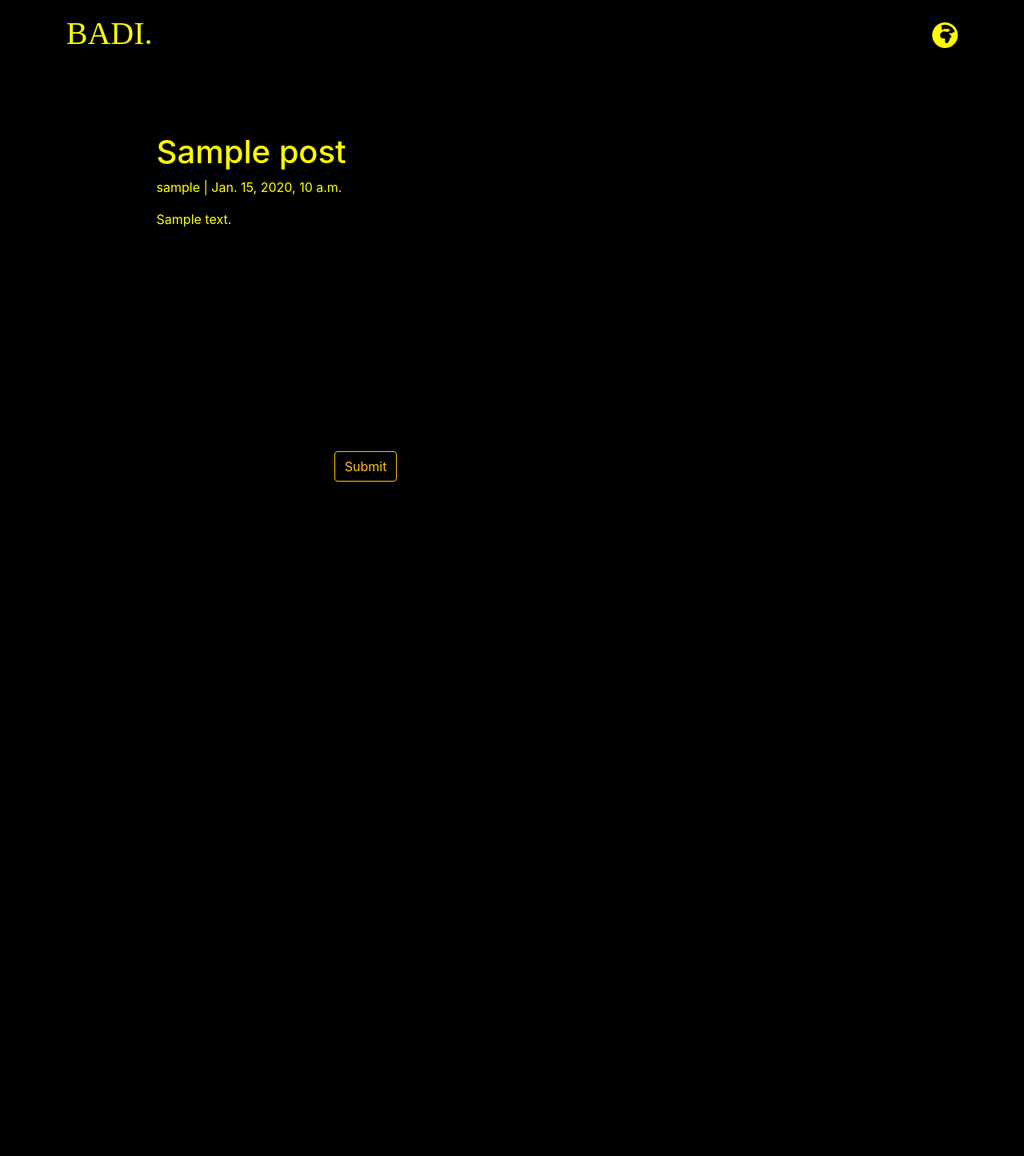
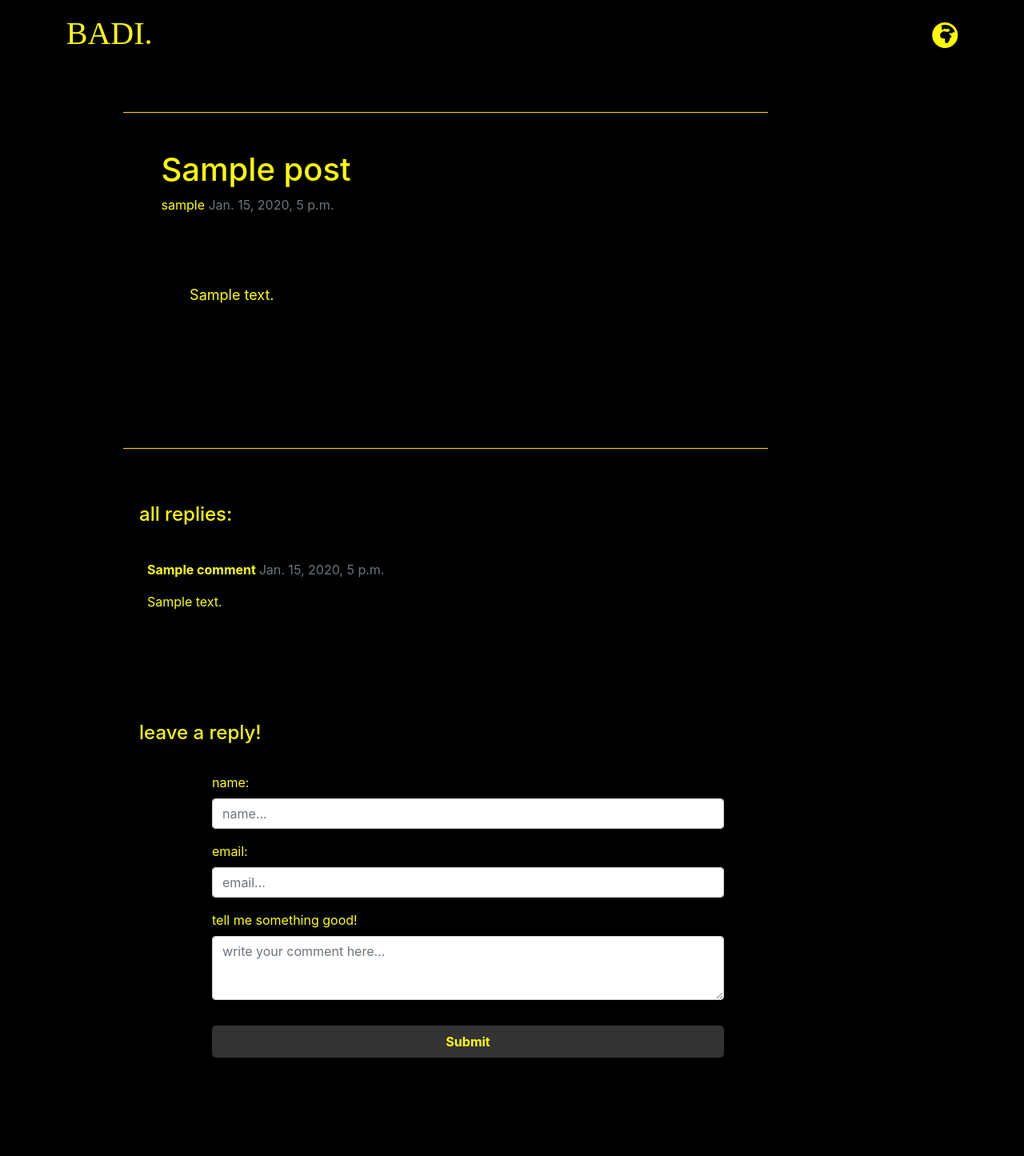
Before and after one commit to fahdikrie/badisveryown, a Django app: a page that uses blogpage/templates/base.html in a window 1280 px wide. Shown: the whole page at 80% size. Before the commit the page ends 602 px from the top, so only its background shows below. Run offline with Django 3.2, Linux system fonts and the light colour scheme; tables that the repository leaves empty hold one stand-in row (values such as "Sample post"); some libraries are stand-ins or nearby versions; some web fonts are replaced.

Commit message:
finished adding comments feature

```diff
--- a/badisveryown/settings.py
+++ b/badisveryown/settings.py
@@ -107,7 +107,7 @@ AUTH_PASSWORD_VALIDATORS = [
 
 LANGUAGE_CODE = 'en-us'
 
-TIME_ZONE = 'UTC'
+TIME_ZONE = 'Asia/Jakarta'
 
 USE_I18N = True
 
--- a/blogpage/forms.py
+++ b/blogpage/forms.py
@@ -3,6 +3,30 @@ from . import models
 
 
 class CommentForm(forms.ModelForm):
+    name = forms.CharField(label='name',widget=forms.TextInput(
+        attrs={
+            'class' : 'form-control form-control',
+            'placeholder' : 'name...',
+            'style' : 'width: 50vw;'
+        },
+    ))
+
+    email = forms.CharField(label='email',widget=forms.TextInput(
+        attrs={
+            'class' : 'form-control form-control',
+            'placeholder' : 'email...',
+            'style' : 'width: 50vw;'
+        },
+    ))
+
+    body = forms.CharField(label='tell me something good!',widget=forms.Textarea(
+        attrs={
+            'class' : 'form-control form-control',
+            'placeholder' : 'write your comment here...',
+            'style' : 'height: 10vh; overflow: auto!important; width: 50vw;',
+        },
+    ))
+
     class Meta:
         model = models.Comment
         fields = ('name', 'email', 'body')
--- a/blogpage/templates/base.html
+++ b/blogpage/templates/base.html
@@ -18,6 +18,25 @@
     <link rel="shortcut icon" href="{% static 'images/favicon-moon.png' %}" type="image/x-icon">
     <title>blog | badi's very own blogpage</title>
 </head>
+
+<style>
+html {
+    overflow: scroll;
+    overflow-x: hidden;
+}
+::-webkit-scrollbar {
+    width: 0px;  /* Remove scrollbar space */
+    background: transparent;  /* Optional: just make scrollbar invisible */
+}
+/* Optional: show position indicator in red */
+::-webkit-scrollbar-thumb {
+    background: #FF0000;
+}
+    nav {
+        margin: 0%;
+    }
+</style>
+
 <body>
 
     <nav>
--- a/blogpage/templates/singlepost.html
+++ b/blogpage/templates/singlepost.html
@@ -3,67 +3,105 @@
 {% load static %}
 <link rel="stylesheet" href="{% static '/singlepost.css' %}">
 
+<style>
+html {
+    overflow: scroll;
+    overflow-x: hidden;
+}
+::-webkit-scrollbar {
+    width: 0px;  /* Remove scrollbar space */
+    background: transparent;  /* Optional: just make scrollbar invisible */
+}
+/* Optional: show position indicator in red */
+::-webkit-scrollbar-thumb {
+    background: #FF0000;
+}
+body {
+  background-color: black;
+}
+
+.container {
+  background-color: black;
+}
+
+.card {
+  background-color: black;
+  margin: 0% 7% 7% 5%;
+}
+
+.postingannya {
+  border-top: 1px solid;
+  border-bottom: 1px solid;
+  border-color: gold;
+  width: 63vw;
+  padding: 5% 5% 15%;
+}
+
+.content {
+  padding: 10% 5% 5%;
+}
+
+.button {
+  color: yellow;
+  background-color: #333333;
+
+  width: 50vw;
+  height: 5vh;
+  border: none;
+  border-radius: 5px;
+
+  font-weight: bolder;
+}
+
+.button:hover {
+  background-color: #222222;
+}
+
+</style>
+
 <div class="container">
     <div class="card">
-      <div class="card-body">
-        <h1>{% block title %} {{ object.title }} {% endblock title %}</h1>
-        <p class="card-text">{{ post.author }} | {{ post.created_on }}</p>
-        <p class="card-text ">{{ object.content | safe }}</p>
+      <div class="postingannya card-body my-5">
+        <h1>{% block title %} {{ post.title }} {% endblock title %}</h1>
+        <p class="card-text">{{ post.author }} <span class="text-muted">{{ post.created_on }}</span></p>
+        <p class="card-text content" style="font-size: large;">{{ post.content | safe }}</p>
       </div>
 
       <div class="card-body">
+        <h4>all replies:</h4> <br>
+
+        {% for comment in comments %}
+        <div class="comments" style="padding: 10px;">
+          <p class="font-weight-bold">
+            {{ comment.name }}
+            <span class=" text-muted font-weight-normal">
+              {{ comment.created_on }}
+            </span>
+          </p>
+          {{ comment.body | linebreaks }}
+        </div>
+        {% endfor %}
+      </div>
+
+      <br><br><br>
+
+      <div class="card-body">
+        <h4>leave a reply!</h4>
         {% if new_comment %}
         <div class="alert alert-success" role="alert">
           <strong>your comment is succesfully posted!</strong> please wait for the admin's moderation
         </div>
         {% else %}
-        <form method="POST" style="padding: 25%;">
-          {% csrf_token %}
-          {{ comment_form.as_p }}
-          <button type="submit" class="btn btn-outline-warning mt-3">Submit</button>
+        <form method="POST" style="padding: 3% 10%;">
+          <div class="form-group">
+            {% csrf_token %}
+            {{ comment_form.as_p }}
+          </div>
+          <button type="submit" class="button mt-3">Submit</button>
         </form>
         {% endif %}
       </div>
-    </div>
 </div>
-<!--
-    <div class="">
-      <div class="card-body">
-        {% if new_comment %}
-        <div class="alert alert-success" role="alert">
-          Your comment is awaiting moderation
-        </div>
-        {% else %}
-        <h3>Leave a comment</h3>
-        <form method="post" style="margin-top: 1.3em;">
-          {{ comment_form.as_p }}
-          {% csrf_token %}
-          <button type="submit" class="btn btn-primary  btn-lg">Submit</button>
-        </form>
-        {% endif %}
-      </div>
-    </div>
-  </div>
-
-    <div class="card">
-      <div class="card-body">
-
-          <h2>{{ comments.count }} comments section</h2>
-
-          {% for comment in comments %}
-          <div class="comments" style="padding: 10px;">
-            <p class="font-weight-bold">
-              {{ comment.name }}
-              <span class=" text-muted font-weight-normal">
-                {{ comment.created_on }}
-              </span>
-            </p>
-            {{ comment.body | linebreaks }}
-          </div>
-          {% endfor %}
-      </div>
-    </div> -->
-
 
 
 {% endblock content %}
--- a/blogpage/urls.py
+++ b/blogpage/urls.py
@@ -3,6 +3,6 @@ from django.urls import path
 
 urlpatterns = [
     path('', views.PostList.as_view(), name='blog'),
-    path('<slug:slug>/', views.PostDetail.as_view(), name='singlepost'),
-    path('<slug:slug>/', views.post_detail, name='post_detail')
+    # path('<slug:slug>/', views.PostDetail.as_view(), name='singlepost'),
+    path('<slug:slug>/', views.post_detail, name='singlepost')
 ]
--- a/blogpage/views.py
+++ b/blogpage/views.py
@@ -7,12 +7,24 @@ class PostList(generic.ListView):
     queryset = Post.objects.filter(status=1).order_by('-created_on')
     template_name = 'blog.html'
 
-class PostDetail(generic.DetailView):
-    model = Post
-    template_name = 'singlepost.html'
+# class PostDetail(generic.DetailView):
+#     model = Post
+#     template_name = 'singlepost.html'
 
 def post_detail(request, slug):
     template_name = 'singlepost.html'
+
+    # model = Post.objects.all().values()
+    # objIndex = None
+    # identifiedSlug = str(slug)
+
+    # for i in model:
+    #     if model[i]['slug'] == identifiedSlug:
+    #         objIndex = i
+    #         break
+
+    # singlePosts = model[objIndex]
+
     post = get_object_or_404(Post, slug=slug)
     comments = post.comments.filter(active=True)
     new_comment = None
@@ -21,11 +33,8 @@ def post_detail(request, slug):
         comment_form = CommentForm(data=request.POST)
         if comment_form.is_valid():
 
-            # Create Comment object but don't save to database yet
             new_comment = comment_form.save(commit=False)
-            # Assign the current post to the comment
             new_comment.post = post
-            # Save the comment to the database
             new_comment.save()
     else:
         comment_form = CommentForm()
```
Also changed, not shown: blogpage/templates/comments.html (added, +31 -0 lines), blogpage/static/singlepost.css (line endings or trailing spaces).
